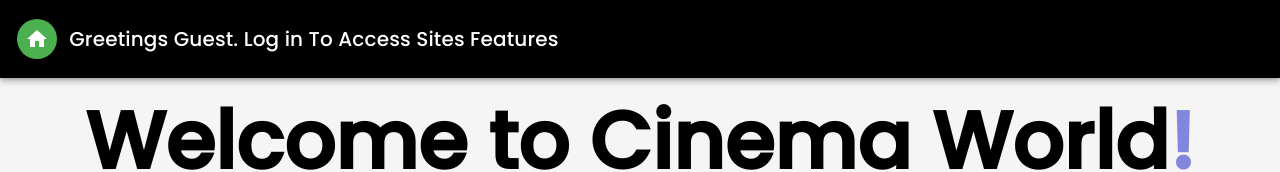
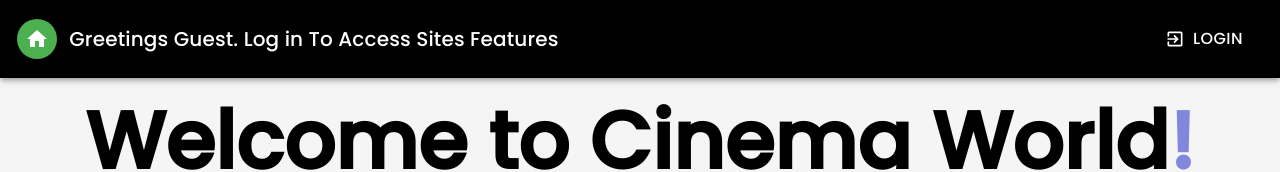
Before and after one commit to Vlasyb/Cinema-FE, a React (Create React App) app in the folder myapp/: page / in a window 1280 px wide. Shown: the top 172 px of the page. Built offline with nearby package versions, Linux system fonts and the light colour scheme; no server answers.

Commit message:
added login to navbar when no token

```diff
--- a/myapp/src/components/Nav/NavBar.js
+++ b/myapp/src/components/Nav/NavBar.js
@@ -174,6 +174,7 @@ export const NavBar = () => {
 							Users Managment
 						</Button>
 					</Stack>
+					{loggedUser.username ? (
 						<Button
 							sx={{
 								marginLeft: "auto",
@@ -191,6 +192,25 @@ export const NavBar = () => {
 						>
 							Logout
 						</Button>
+					) : (
+						<Button
+							sx={{
+								marginLeft: "auto",
+								fontSize: "100%",
+								fontFamily: "Poppins",
+								color: "white",
+								visibility: loggedUser.username ? "hidden" : "visible",
+							}}
+							component={Link}
+							to="/login"
+							startIcon={<ExitToAppIcon />}
+							variant="text"
+							color="inherit"
+							onClick={handleLogout}
+						>
+							Login
+						</Button>
+					)}
 				</Toolbar>
 			</AppBar>
 		</div>
```
Lines whose indentation alone changed are shown as unchanged.
